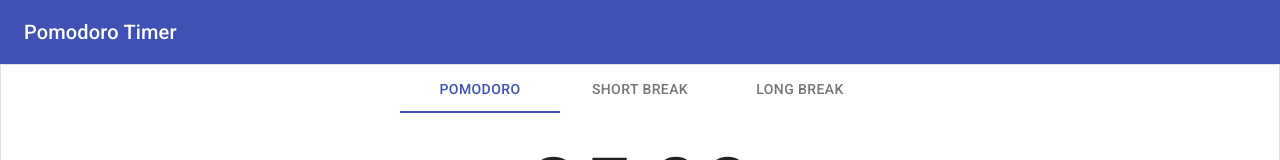
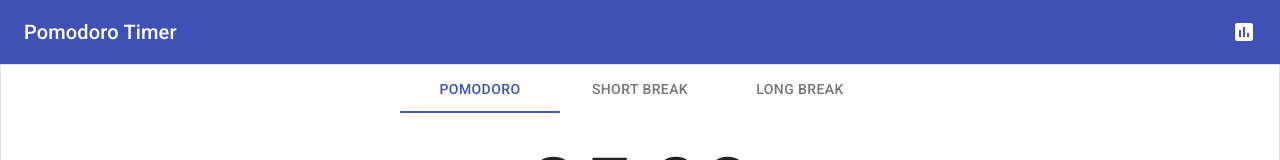
Before and after one commit to TebzaTheMan/PomTasks, a React (Create React App) app: page / in a window 1280 px wide. Shown: the top 160 px of the page. Built offline with nearby package versions, Linux system fonts and the light colour scheme.

Commit message:
feat : added report button on header with a modal

```diff
--- /dev/null
+++ b/src/components/Report/Report.js
@@ -0,0 +1,62 @@
+import React, { useState } from 'react';
+import { makeStyles } from '@material-ui/core/styles';
+import IconButton from '@material-ui/core/IconButton';
+import AssessmentIcon from '@material-ui/icons/Assessment';
+import Typography from '@material-ui/core/Typography';
+import Modal from '@material-ui/core/Modal';
+
+const useStyles = makeStyles((theme) => ({
+  modal: {
+    display: 'flex',
+    alignItems: 'flex-start',
+    justifyContent: 'center',
+  },
+  paper: {
+    position: 'absolute',
+    width: 600,
+    backgroundColor: theme.palette.background.paper,
+    border: '2px solid #000',
+    boxShadow: theme.shadows[5],
+    padding: theme.spacing(2, 4, 3),
+  },
+}));
+
+export default function Report() {
+  const classes = useStyles();
+  const [open, setOpen] = useState(false);
+
+  const handleOpen = () => {
+    setOpen(true);
+  };
+
+  const handleClose = () => {
+    setOpen(false);
+  };
+  return (
+    <>
+      <IconButton
+        aria-label="report of app usage"
+        aria-controls="report-appbar"
+        color="inherit"
+        edge="end"
+        onClick={handleOpen}
+      >
+        <AssessmentIcon />
+      </IconButton>
+
+      <Modal
+        open={open}
+        onClose={handleClose}
+        aria-labelledby="Report of app usage"
+        aria-describedby="summary of how much you focused on your tasks"
+        className={classes.modal}
+      >
+        <div className={classes.paper}>
+          <Typography variant="h1">
+            Personal Report
+          </Typography>
+        </div>
+      </Modal>
+    </>
+  );
+}
--- a/src/components/header.js
+++ b/src/components/header.js
@@ -3,6 +3,7 @@ import { makeStyles } from '@material-ui/core/styles';
 import AppBar from '@material-ui/core/AppBar';
 import Toolbar from '@material-ui/core/Toolbar';
 import Typography from '@material-ui/core/Typography';
+import Report from './Report/Report';
 
 const useStyles = makeStyles(() => ({
   root: {
@@ -23,6 +24,7 @@ export default function Header() {
           <Typography variant="h6" className={classes.title}>
             Pomodoro Timer
           </Typography>
+          <Report />
         </Toolbar>
       </AppBar>
     </div>
```
